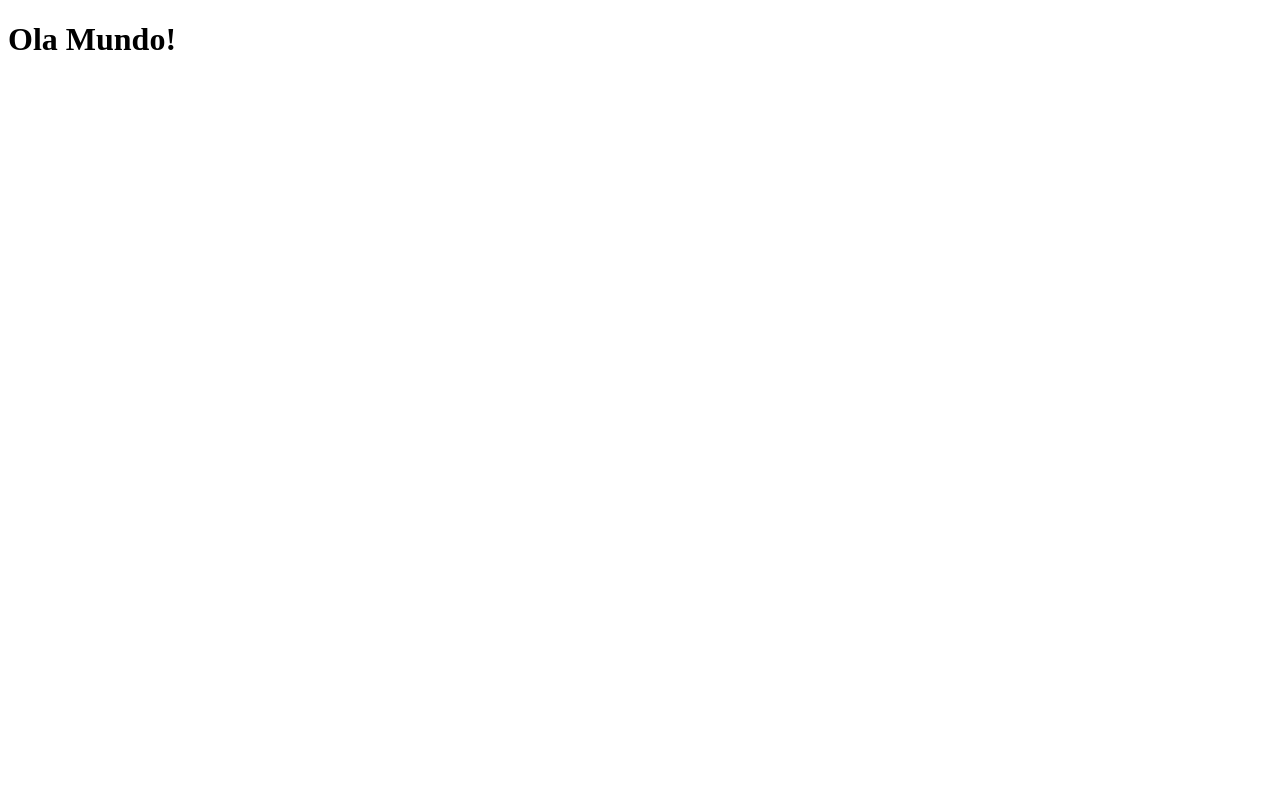
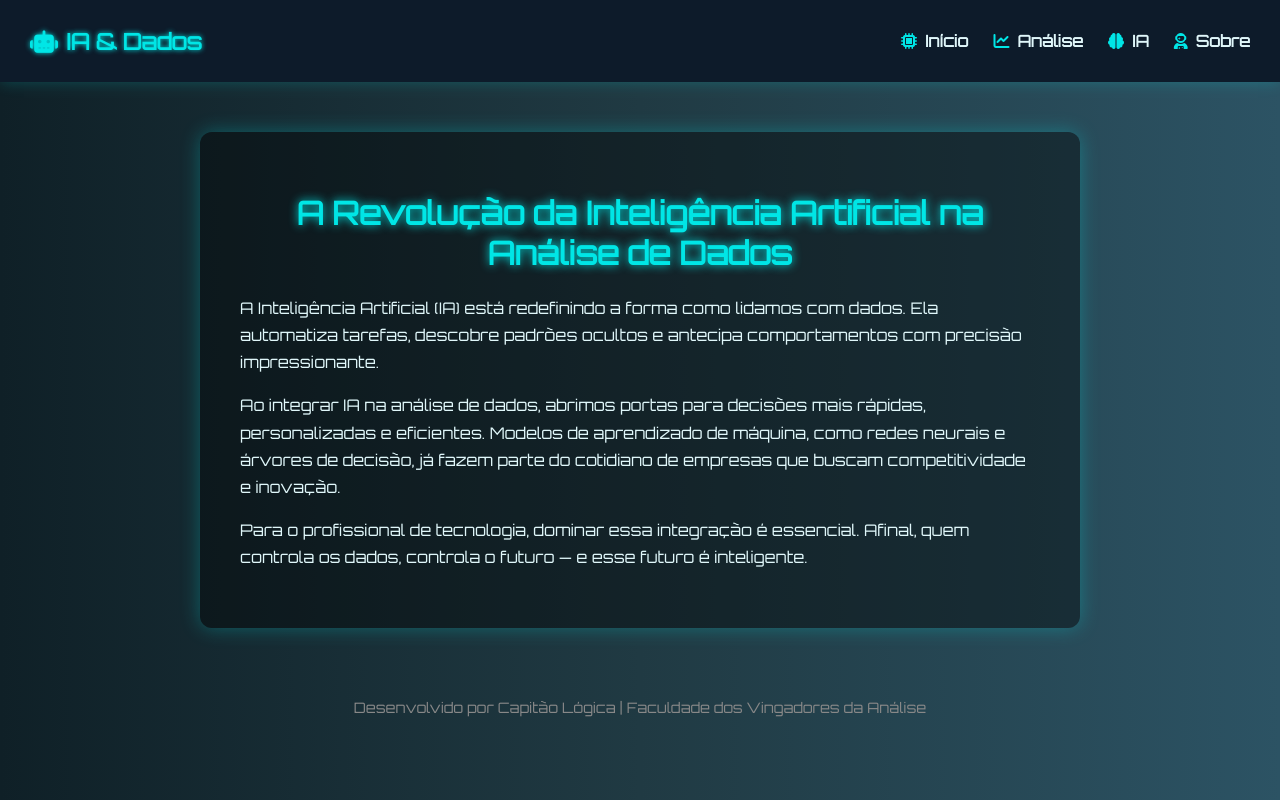
Before and after one commit to GabrielAds92/2105, a website: page src/public/index.html in a window 1280 px wide. Drawn offline with Linux system fonts and the light colour scheme.

Commit message:
Alterando o projeto index.html

```diff
--- a/src/public/index.html
+++ b/src/public/index.html
@@ -1,12 +1,116 @@
 <!DOCTYPE html>
-<html lang="en">
+<html lang="pt-BR">
 <head>
-    <meta charset="UTF-8">
-    <meta name="viewport" content="width=device-width, initial-scale=1.0">
-    <title>Document</title>
+  <meta charset="UTF-8" />
+  <meta name="viewport" content="width=device-width, initial-scale=1.0"/>
+  <title>IA na Análise de Dados</title>
+  <link href="https://fonts.googleapis.com/css2?family=Orbitron&display=swap" rel="stylesheet">
+  <link rel="stylesheet" href="https://cdnjs.cloudflare.com/ajax/libs/font-awesome/6.5.0/css/all.min.css" />
+  <style>
+    body {
+      margin: 0;
+      font-family: 'Orbitron', sans-serif;
+      background: linear-gradient(to right, #0f2027, #203a43, #2c5364);
+      color: #e0f7fa;
+    }
 
+    nav {
+      background-color: #0d1b2a;
+      padding: 15px 30px;
+      display: flex;
+      align-items: center;
+      justify-content: space-between;
+      box-shadow: 0 0 15px rgba(0,255,255,0.2);
+    }
+
+    nav .logo {
+      color: #00e6e6;
+      font-weight: bold;
+      font-size: 1.4em;
+      text-shadow: 0 0 5px #00e6e6;
+    }
+
+    nav ul {
+      list-style: none;
+      display: flex;
+      gap: 25px;
+    }
+
+    nav ul li {
+      display: inline;
+    }
+
+    nav ul li a {
+      color: #e0f7fa;
+      text-decoration: none;
+      font-weight: bold;
+      transition: color 0.3s;
+    }
+
+    nav ul li a:hover {
+      color: #00e6e6;
+    }
+
+    .container {
+      max-width: 800px;
+      margin: 50px auto;
+      background: rgba(0, 0, 0, 0.4);
+      padding: 40px;
+      border-radius: 12px;
+      box-shadow: 0 0 20px rgba(0, 230, 230, 0.3);
+    }
+
+    h1 {
+      color: #00e6e6;
+      text-align: center;
+      text-shadow: 0 0 10px #00e6e6;
+    }
+
+    p {
+      line-height: 1.7;
+    }
+
+    footer {
+      text-align: center;
+      margin-top: 40px;
+      padding: 20px;
+      font-size: 0.9em;
+      color: #888;
+    }
+
+    .icon {
+      margin-right: 8px;
+      color: #00e6e6;
+    }
+  </style>
 </head>
 <body>
-       <h1>Ola Mundo!</h1>
+
+  <nav>
+    <div class="logo"><i class="fas fa-robot icon"></i>IA & Dados</div>
+    <ul>
+      <li><a href="#"><i class="fas fa-microchip icon"></i>Início</a></li>
+      <li><a href="#"><i class="fas fa-chart-line icon"></i>Análise</a></li>
+      <li><a href="#"><i class="fas fa-brain icon"></i>IA</a></li>
+      <li><a href="#"><i class="fas fa-user-astronaut icon"></i>Sobre</a></li>
+    </ul>
+  </nav>
+
+  <div class="container">
+    <h1>A Revolução da Inteligência Artificial na Análise de Dados</h1>
+    <p>
+      A Inteligência Artificial (IA) está redefinindo a forma como lidamos com dados. Ela automatiza tarefas, descobre padrões ocultos e antecipa comportamentos com precisão impressionante.
+    </p>
+    <p>
+      Ao integrar IA na análise de dados, abrimos portas para decisões mais rápidas, personalizadas e eficientes. Modelos de aprendizado de máquina, como redes neurais e árvores de decisão, já fazem parte do cotidiano de empresas que buscam competitividade e inovação.
+    </p>
+    <p>
+      Para o profissional de tecnologia, dominar essa integração é essencial. Afinal, quem controla os dados, controla o futuro — e esse futuro é inteligente.
+    </p>
+  </div>
+
+  <footer>
+    Desenvolvido por Capitão Lógica | Faculdade dos Vingadores da Análise
+  </footer>
 </body>
 </html>
```
